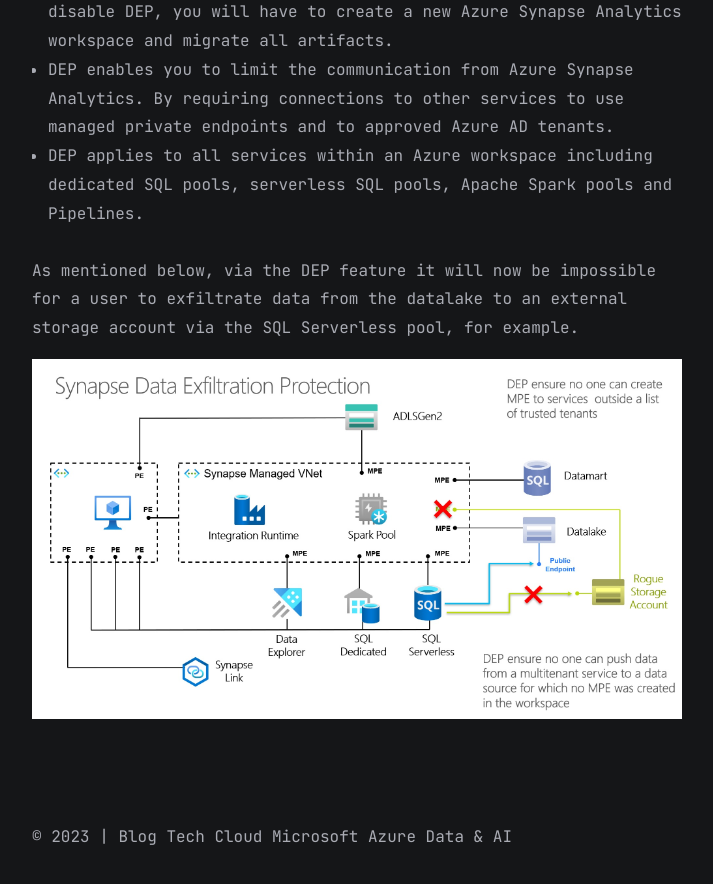
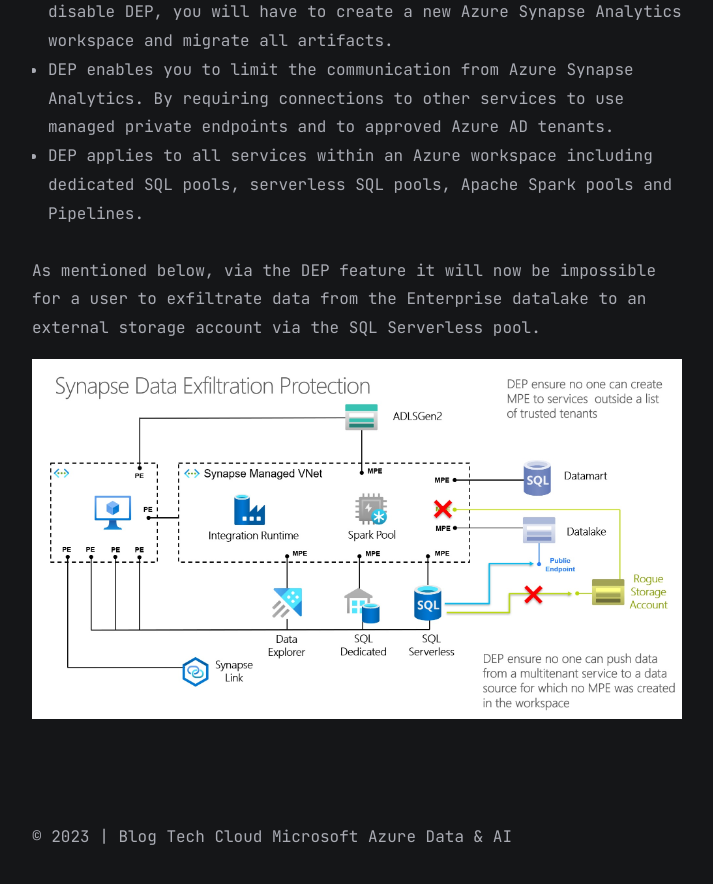
Before and after one commit to marc-hadjeje/marc-hadjeje.github.io, a Jekyll site: the page built from all_collections/_posts/2021-11-04-Synapse Analytics DEP.md, in a window 1280 px wide and 900 px high, scrolled down 5288 px. Shown: the top 884 px of the window, without its empty margins (283-996 px from the left). Built offline with Jekyll 4.4.1, drawn with Linux system fonts in a browser that asks for light colours.

Commit message:
Update 2021-11-04-Synapse Analytics DEP.md

```diff
--- a/all_collections/_posts/2021-11-04-Synapse Analytics DEP.md
+++ b/all_collections/_posts/2021-11-04-Synapse Analytics DEP.md
@@ -41,5 +41,5 @@ To tackle these data exfiltration scenarios, there is a feature [Data Exfiltrati
 - DEP enables you to limit the communication from Azure Synapse Analytics. By requiring connections to other services to use managed private endpoints and to approved Azure AD tenants.
 - DEP applies to all services within an Azure workspace including dedicated SQL pools, serverless SQL pools, Apache Spark pools and Pipelines.
 
-As mentioned below, via the DEP feature it will now be impossible for a user to exfiltrate data from the datalake to an external storage account via the SQL Serverless pool, for example.
+As mentioned below, via the DEP feature it will now be impossible for a user to exfiltrate data from the Enterprise datalake to an external storage account via the SQL Serverless pool.
 ![Synapse Architecture](https://github.com/marc-hadjeje/marc-hadjeje.github.io/blob/main/assets/images/Synapse-DEP.jpg?raw=true)
```
